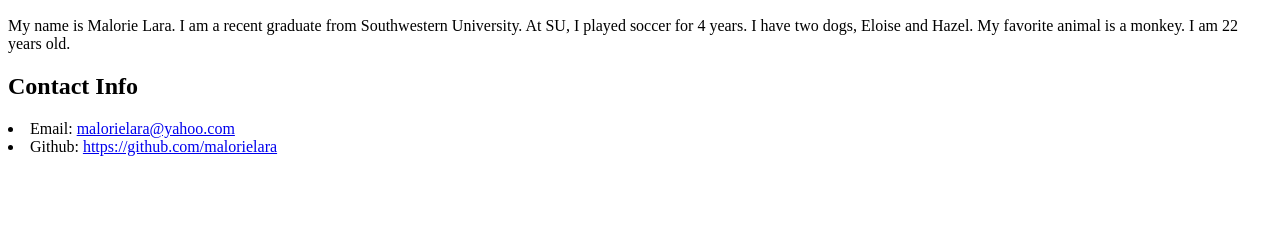
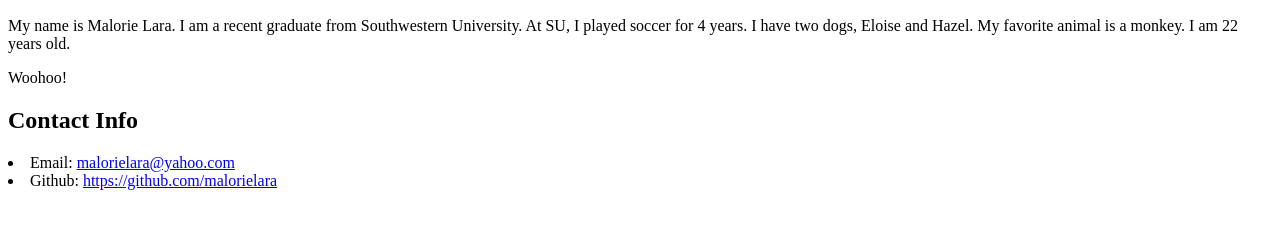
Before and after one commit to malorielara/malorielara.github.io, a plain HTML site: page index.html in a window 1280 px wide. Shown: the part 383-612 px from the top of the page. Drawn offline with Linux system fonts and the light colour scheme.

Commit message:
additions

```diff
--- a/index.html
+++ b/index.html
@@ -19,6 +19,10 @@
             animal is a monkey. I am 22 years old.
         </p>
 
+        <p>
+            Woohoo!
+        </p>
+
         <h2>Contact Info</h2>
 
         <li>Email: <a href="mailto:malorielara@yahoo.com">malorielara@yahoo.com</a></a></li>
```
